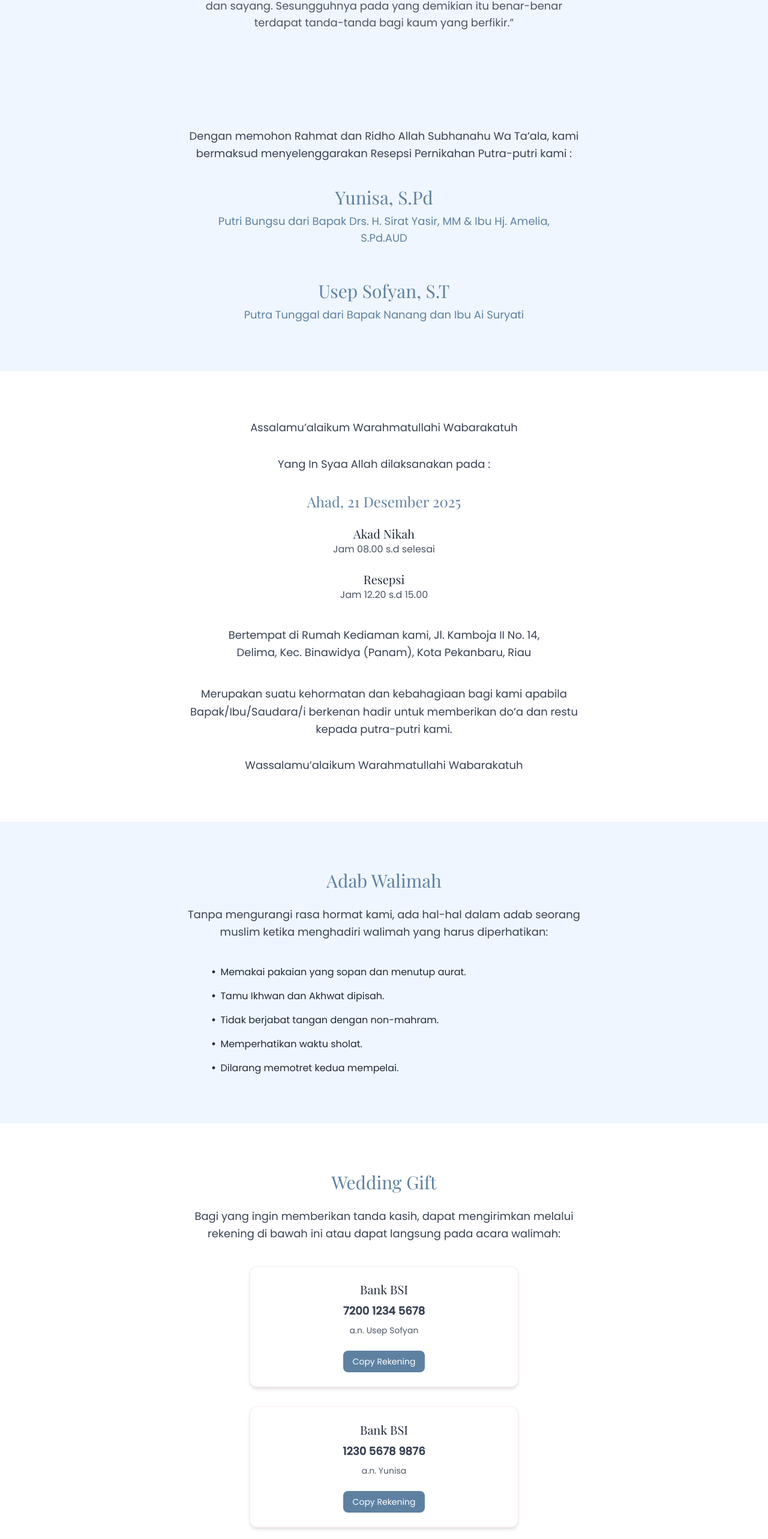
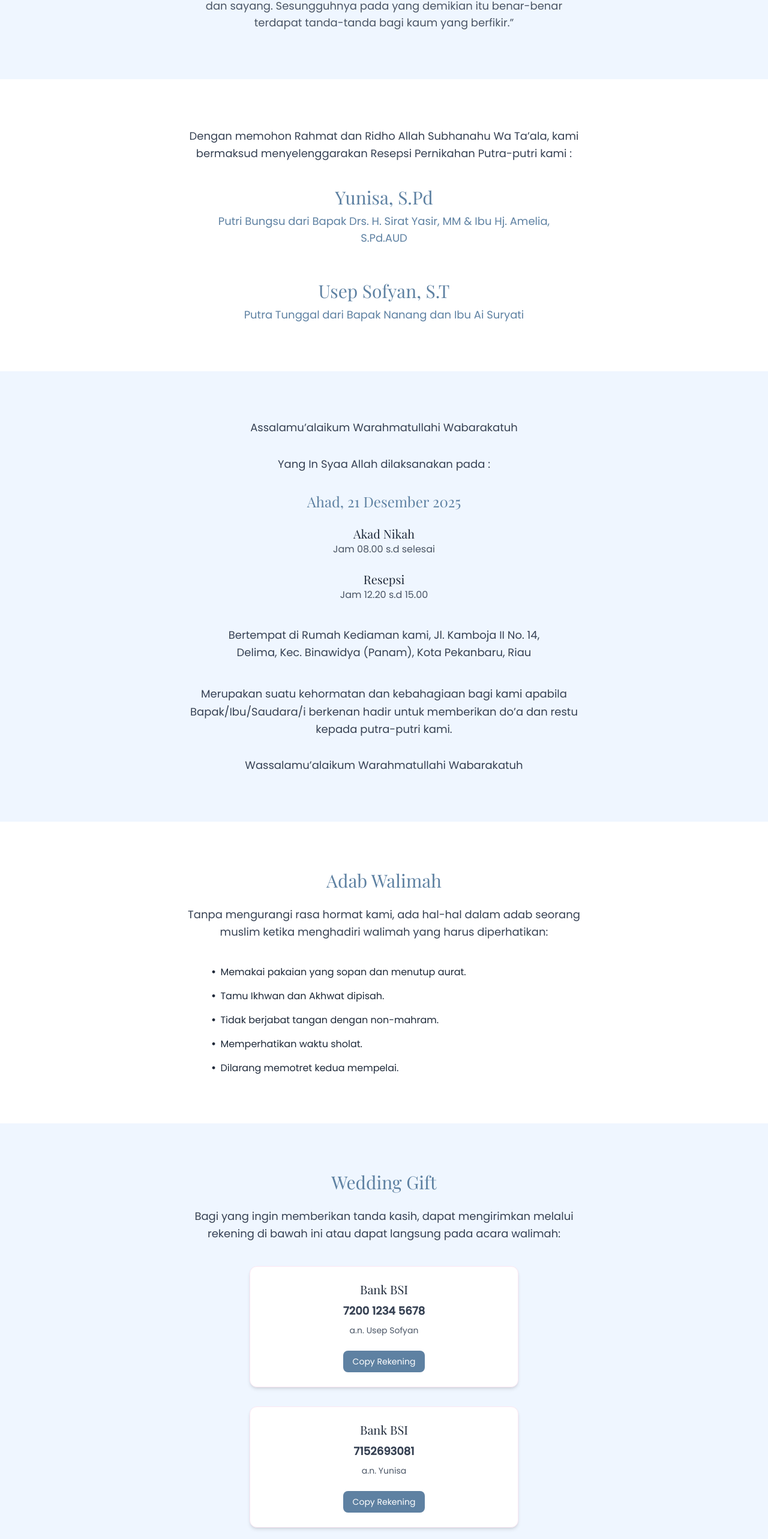
Before and after one commit to usepsofyaan/satubiruid, a Next.js app: page /yunisadanusep in a window 1280 px wide. Shown: the part 1099-3665 px from the top of the page at 60% size. Built offline with nearby package versions, Linux system fonts and the light colour scheme.

Commit message:
change: number

```diff
--- a/src/app/yunisadanusep/page.js
+++ b/src/app/yunisadanusep/page.js
@@ -82,7 +82,7 @@ export default function LandingPage() {
       </section>
 
       {/* SECTION 3 — PEMBUKA */}
-      <section className="py-20 px-6 bg-blue-50 text-center">
+      <section className="py-20 px-6 bg-white text-center">
         {/* Paragraf Pembuka */}
         <p className="font-poppins text-gray-700 max-w-2xl mx-auto text-lg leading-relaxed mb-10">Dengan memohon Rahmat dan Ridho Allah Subhanahu Wa Ta’ala, kami bermaksud menyelenggarakan Resepsi Pernikahan Putra-putri kami :</p>
 
@@ -100,7 +100,7 @@ export default function LandingPage() {
       </section>
 
       {/* SECTION 4 — DETAIL ACARA */}
-      <section className="py-20 px-6 bg-white text-center">
+      <section className="py-20 px-6 bg-blue-50 text-center">
         {/* Salam Pembuka */}
         <p className="font-poppins text-gray-700 mb-8 text-lg">Assalamu’alaikum Warahmatullahi Wabarakatuh</p>
 
@@ -135,7 +135,7 @@ export default function LandingPage() {
       </section>
 
       {/* SECTION 5 — ADAB WALIMAH */}
-      <section className="py-20 px-6 bg-blue-50 text-center">
+      <section className="py-20 px-6 bg-white text-center">
         {/* Heading */}
         <h2 className="font-playfair text-3xl text-[#5e81a2] mb-6">Adab Walimah</h2>
 
@@ -168,7 +168,7 @@ export default function LandingPage() {
       </section>
 
       {/* SECTION 6 — WEDDING GIFT */}
-      <section className="py-20 px-6 bg-white text-center">
+      <section className="py-20 px-6 bg-blue-50 text-center">
         {/* Heading */}
         <h2 className="font-playfair text-3xl text-[#5e81a2] mb-6">Wedding Gift</h2>
 
@@ -195,7 +195,7 @@ export default function LandingPage() {
         {/* Rekening 2 */}
         <div className="bg-white shadow-md rounded-xl p-6 max-w-md mx-auto mb-10 border border-pink-100">
           <p className="font-playfair text-xl text-gray-800 mb-2">Bank BSI</p>
-          <p className="font-poppins text-gray-700 text-lg font-semibold">1230 5678 9876</p>
+          <p className="font-poppins text-gray-700 text-lg font-semibold">7152693081</p>
           <p className="font-poppins text-gray-600 text-sm mt-2 mb-4">a.n. Yunisa</p>
 
           <button
@@ -223,12 +223,12 @@ export default function LandingPage() {
         {/* Buttons */}
         <div className="flex justify-center gap-4">
           {/* WhatsApp Button */}
-          <a href="https://wa.me/6281234567890" target="_blank" className="flex items-center gap-2 px-5 py-2 bg-green-600 hover:bg-green-700 rounded-full font-poppins text-sm transition">
+          <a href="https://wa.me/6281371618343" target="_blank" className="flex items-center gap-2 px-5 py-2 bg-green-600 hover:bg-green-700 rounded-full font-poppins text-sm transition">
             <MessageCircle size={18} />
           </a>
 
           {/* Instagram Button */}
-          <a href="https://instagram.com/username" target="_blank" className="flex items-center gap-2 px-5 py-2 bg-pink-600 hover:bg-pink-700 rounded-full font-poppins text-sm transition">
+          <a href="https://instagram.com/satubiru.id" target="_blank" className="flex items-center gap-2 px-5 py-2 bg-pink-600 hover:bg-pink-700 rounded-full font-poppins text-sm transition">
             <Instagram size={18} />
           </a>
         </div>
```
